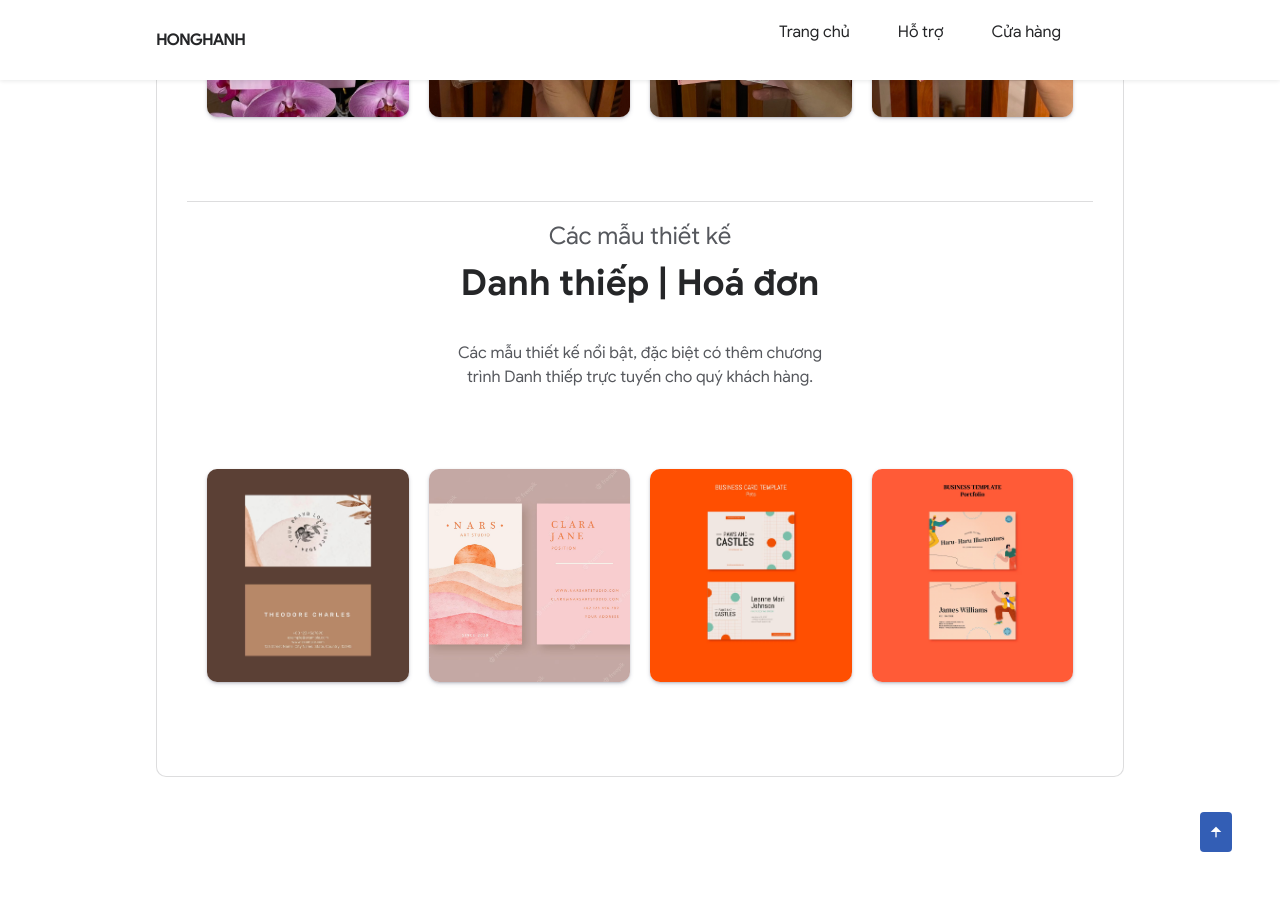
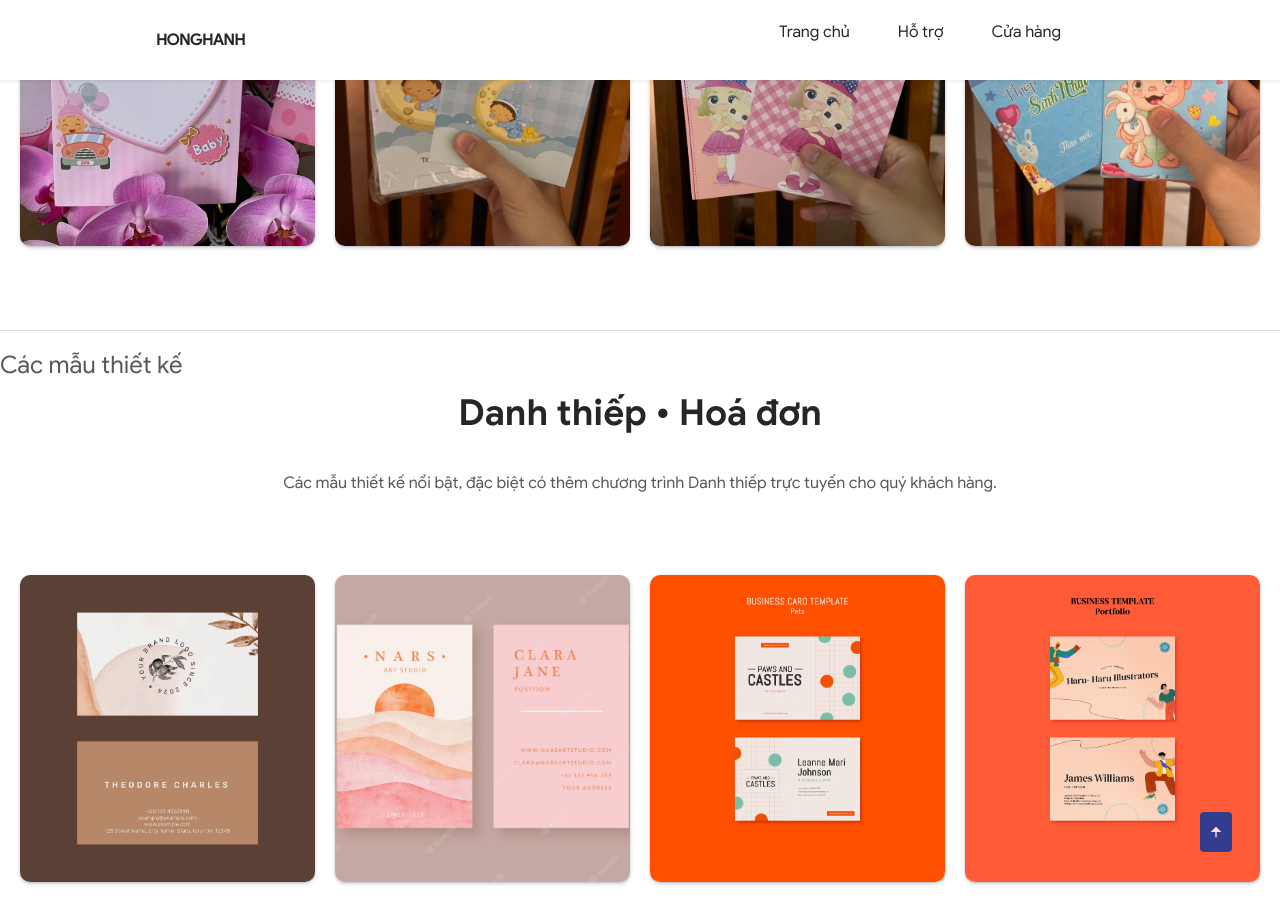
Before and after one commit to darleigh/invitation, a Jekyll site: the page built from index.html, in a window 1280 px wide and 900 px high, scrolled down 2933 px. Built offline with Jekyll 4.4.1, drawn with Linux system fonts in a browser that asks for light colours; a style sheet for code colours, icons or effects is not loaded.

Commit message:
Update index.html

```diff
--- a/index.html
+++ b/index.html
@@ -137,12 +137,10 @@
 						<i class="ri-shopping-bag-3-fill"></i>Đặt hàng<i class="ri-arrow-right-down-line button__icon"></i>
 					</a> -->
 				</div>
+
 			</div>
 		</section>
-
-		<!--==================== PRODUCTS ====================-->
-		<section class="product section container" style="background-color:#fff; padding:30px;border-radius:10px;border: 1px solid rgba(27, 31, 35, 0.15);margin-top:80px;">
-			<h4>Xem ngay các mẫu</h4>
+		<h4>Xem ngay các mẫu</h4>
 			<h2 class="section__title-center" id="invitation_highlight">
 				Thiệp mời của 🤵🏻👰🏻‍♀️
 			</h2>
@@ -206,7 +204,7 @@
 			<!--==================== DANH THIẾP ====================-->
 			<h4>Các mẫu thiết kế</h4>
 			  <h2 class="section__title-center" id="invitation_publication">
-				Danh thiếp | Hoá đơn
+				Danh thiếp • Hoá đơn
 			</h2>
 
 			<p class="product__description">
@@ -227,9 +225,9 @@
 				  {% endif %}
 				{% endfor %}
 			  </div>
-
-
-		</section>
+		<!--==================== PRODUCTS ====================-->
+		<!-- <section class="product section container" style="background-color:#fff; padding:30px;border-radius:10px;border: 1px solid rgba(27, 31, 35, 0.15);margin-top:80px;">
+		</section> -->
 		<!--==================== PARTNER ====================-->
 		<!-- <section class="product section container" id="partner">
 			<h2 class="section__title-center">
```
